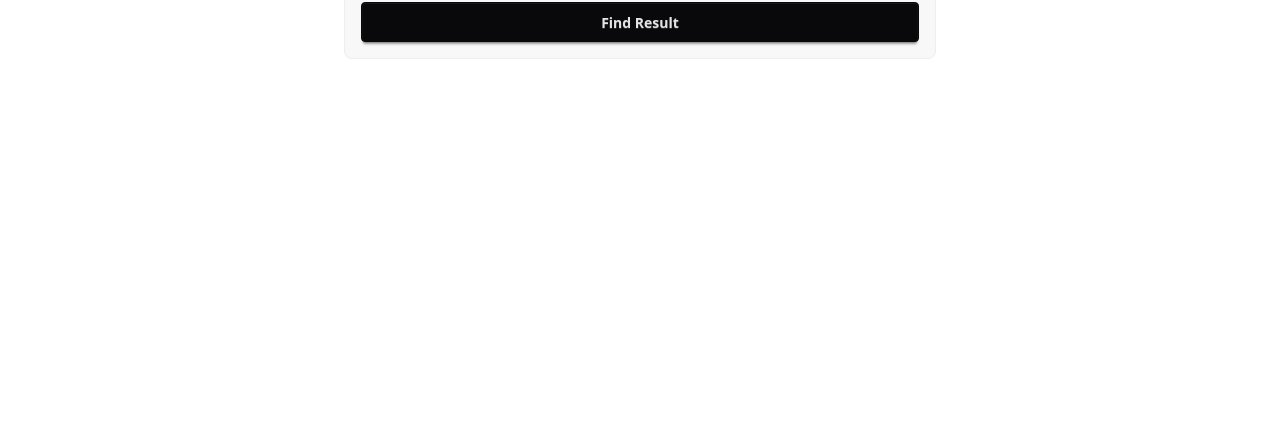
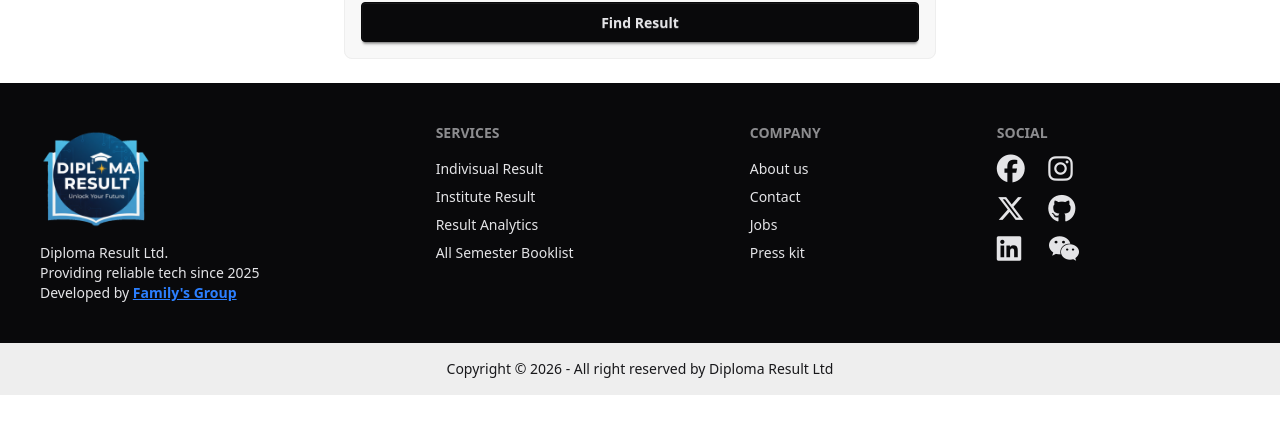
Before and after one commit to abusayedsohag/student-result-management-system, a React (Vite) app: page / in a window 1280 px wide. Shown: the part 376-797 px from the top of the page. Built offline with nearby package versions, Linux system fonts and the light colour scheme; no server answers.

Commit message:
add footer without dynamic

```diff
--- a/index.html
+++ b/index.html
@@ -13,6 +13,8 @@
   <link rel="apple-touch-icon" sizes="180x180" href="public/apple-touch-icon.png" />
   <link rel="manifest" href="public/site.webmanifest" />
   <title>Diploma Result</title>
+
+  <script src="https://kit.fontawesome.com/0b7094b591.js" crossorigin="anonymous"></script>
 </head>
 
 <body>
--- /dev/null
+++ b/src/Components/Footer/Footer.jsx
@@ -0,0 +1,51 @@
+import logo from "../../..//public/logo.png"
+
+const Footer = () => {
+    return (
+        <div>
+            <footer className="footer sm:footer-horizontal bg-neutral text-neutral-content p-10">
+                <aside>
+                    <img src={logo} alt="Logo" className='h-28' />
+                    <p>
+                        Diploma Result Ltd.
+                        <br />
+                        Providing reliable tech since 2025 <br />
+                        Developed by <span className='font-semibold underline text-blue-500'>Family's Group</span>
+                    </p>
+                </aside>
+                <nav>
+                    <h6 className="footer-title">Services</h6>
+                    <a className="link link-hover">Indivisual Result</a>
+                    <a className="link link-hover">Institute Result</a>
+                    <a className="link link-hover">Result Analytics</a>
+                    <a className="link link-hover">All Semester Booklist</a>
+                </nav>
+                <nav>
+                    <h6 className="footer-title">Company</h6>
+                    <a className="link link-hover">About us</a>
+                    <a className="link link-hover">Contact</a>
+                    <a className="link link-hover">Jobs</a>
+                    <a className="link link-hover">Press kit</a>
+                </nav>
+                <nav>
+                    <h6 className="footer-title">Social</h6>
+                    <div className='grid grid-cols-2 gap-5'>
+                        <a href="https://www.facebook.com/abusayedsohagislam" target='_blank'><i className="fa-brands fa-facebook fa-2xl"></i></a>
+                        <a href="https://www.instagram.com/abusayedsohagislam" target='_blank'><i className="fa-brands fa-instagram fa-2xl"></i></a>
+                        <a href="https://x.com/AbuSayedSohag25" target='_blank'><i className="fa-brands fa-x-twitter fa-2xl"></i></a>
+                        <a href="https://github.com/abusayedsohag" target='_blank'><i className="fa-brands fa-github fa-2xl"></i></a>
+                        <a href="https://www.linkedin.com/in/abu-sayed-sohag-islam" target='_blank'><i className="fa-brands fa-linkedin fa-2xl"></i></a>
+                        <a href="" target='_blank'><i className="fa-brands fa-weixin fa-2xl"></i></a>
+                    </div>
+                </nav>
+            </footer>
+            <footer className="footer sm:footer-horizontal footer-center bg-base-300 text-base-content p-4">
+                <aside>
+                    <p>Copyright © 2026 - All right reserved by Diploma Result Ltd</p>
+                </aside>
+            </footer>
+        </div>
+    );
+};
+
+export default Footer;
--- a/src/Layouts/Layout.jsx
+++ b/src/Layouts/Layout.jsx
@@ -1,11 +1,13 @@
 import { Outlet } from 'react-router-dom';
 import Navbar from '../Components/Navbar/Navbar';
+import Footer from '../Components/Footer/Footer';
 
 const Layout = () => {
     return (
         <div>
             <Navbar></Navbar>
             <Outlet></Outlet>
+            <Footer></Footer>
         </div>
     );
 };
```
Also changed, not shown: src/assets/WeChat.jpg (added).
